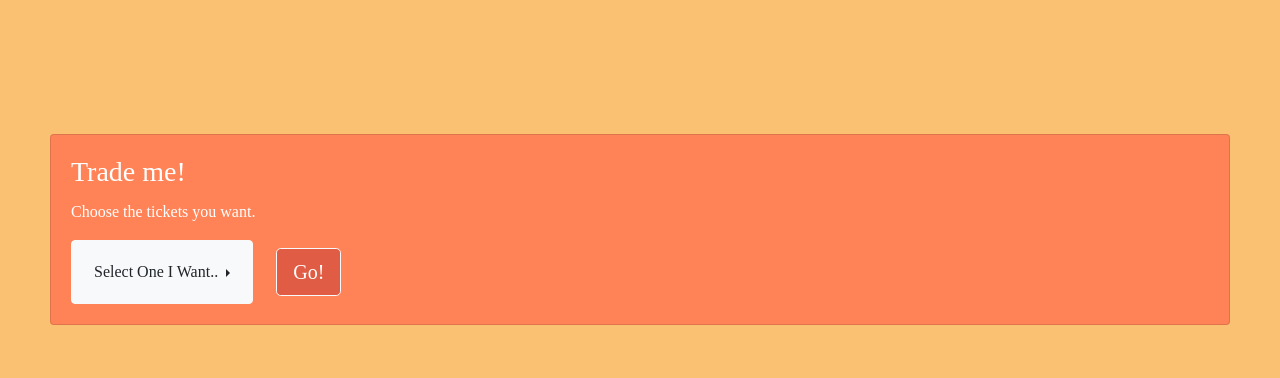
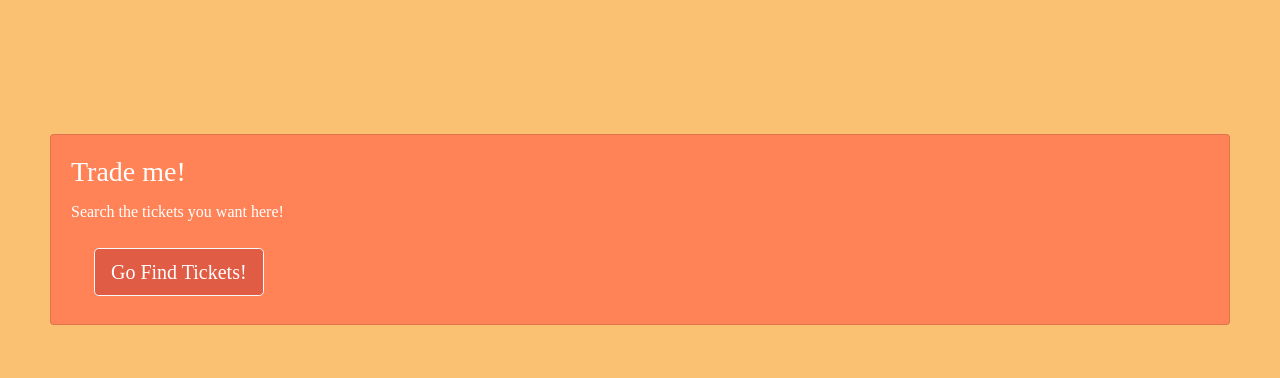
Before and after one commit to TradezTicketing/TradeZ, a Node project: template views/index.handlebars in a window 1280 px wide. Shown: the part 452-830 px from the top of the page. Run offline with Node 20 templates, Linux system fonts and the light colour scheme; the template is opened without the code that fills it, so the values that code supplies are empty; some libraries are stand-ins or nearby versions.

Commit message:
updated index page to go to search page

```diff
--- a/views/index.handlebars
+++ b/views/index.handlebars
@@ -20,22 +20,21 @@
     <div class="card">
         <div class="card-body">
             <h3 class="card-title">Trade me!</h3>
-            <p class="card-text">Choose the tickets you want.</p>
-            <div class="btn-group dropright">
+            <p class="card-text">Search the tickets you want here!</p>
+            {{!-- <div class="btn-group dropright">
                 <button type="button" class="btn btn-light dropdown-toggle" data-toggle="dropdown" aria-haspopup="true"
-                    aria-expanded="false"><span>Select One</span>
-                    I Want..
+                    aria-expanded="false"><span>I want...</span>
                 </button>
                 <div class="dropdown-menu" aria-labelledby="dropdownMenuButton">
-            <a class="dropdown-item" href="#">tickets to a Disney Park!</a>
-            <a class="dropdown-item" href="#">tickets to a Disney Water Park!</a>
-            <a class="dropdown-item" href="#">tickets to a Universal Park!</a>
-            <a class="dropdown-item" href="#">tickets to a Sea World Park!</a>
-            <a class="dropdown-item" href="#">tickets to a Sea World Water Park!</a>
-          </div>
+            <a class="dropdown-item" href="/search">tickets to a Disney Park!</a>
+            <a class="dropdown-item" href="/search">tickets to a Disney Water Park!</a>
+            <a class="dropdown-item" href="/search">tickets to a Universal Park!</a>
+            <a class="dropdown-item" href="/search">tickets to a Sea World Park!</a>
+            <a class="dropdown-item" href="/search">tickets to a Sea World Water Park!</a>
+          </div> --}}
 
             <div class="col-sm-4">
-                <a href="/search" class="btn btn-light btn-lg">Go!</a>
+                <a href="/search" class="btn btn-light btn-lg">Go Find Tickets!</a>
             </div>
         </div>
     </div>
--- a/views/search.handlebars
+++ b/views/search.handlebars
@@ -20,7 +20,7 @@
                 <option value="{{this.experience}}">{{this.experience}}</option>
                 {{/each}}
             </select>
-            <button class="btn" type="submit">Search</button>
+            {{!-- <button class="btn" type="submit">Search</button> --}}
         </form>
     </div>
 
```
Also changed, not shown: models/config/config.json (+15 -0 lines), routes/apiRoutes.js (+4 -4 lines).
